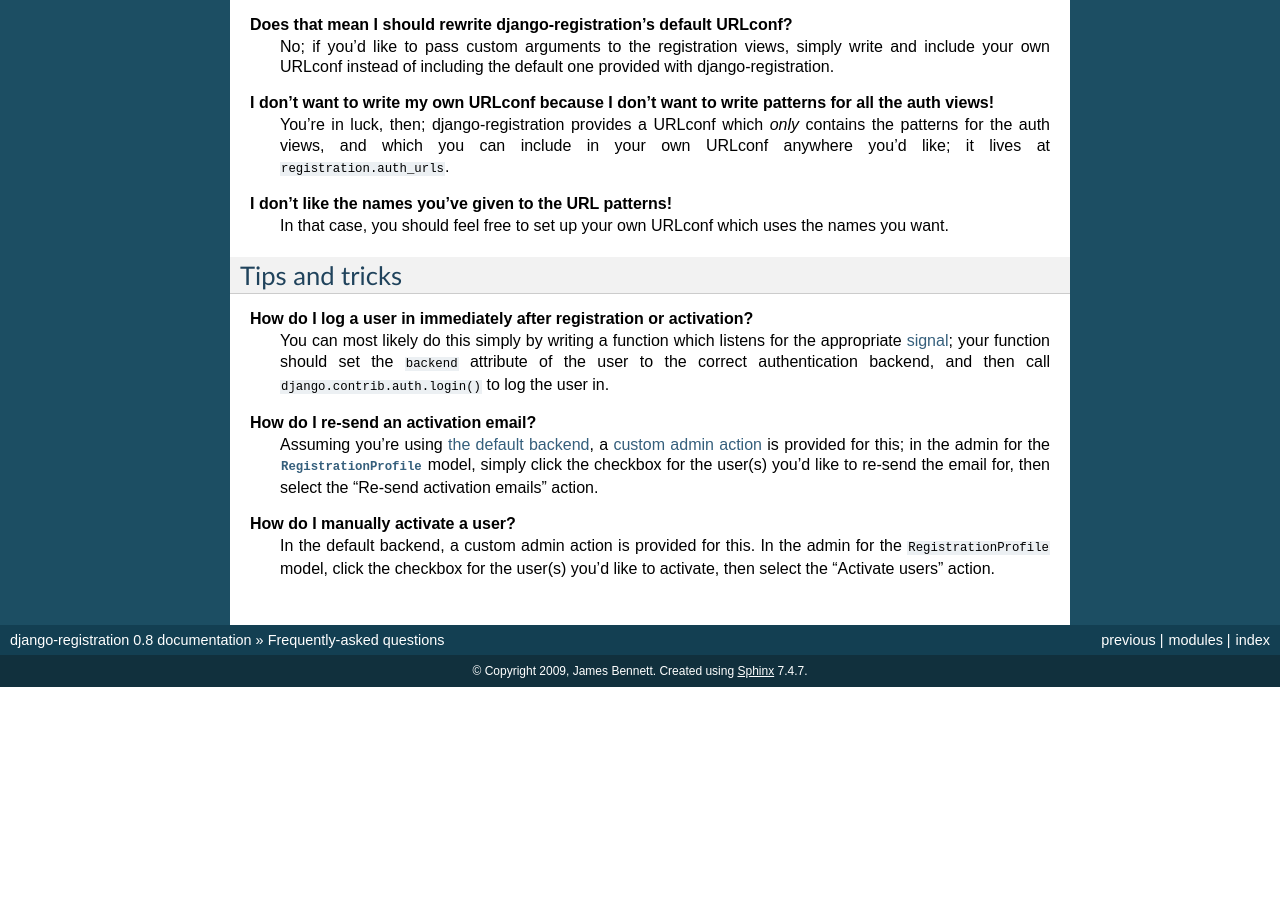
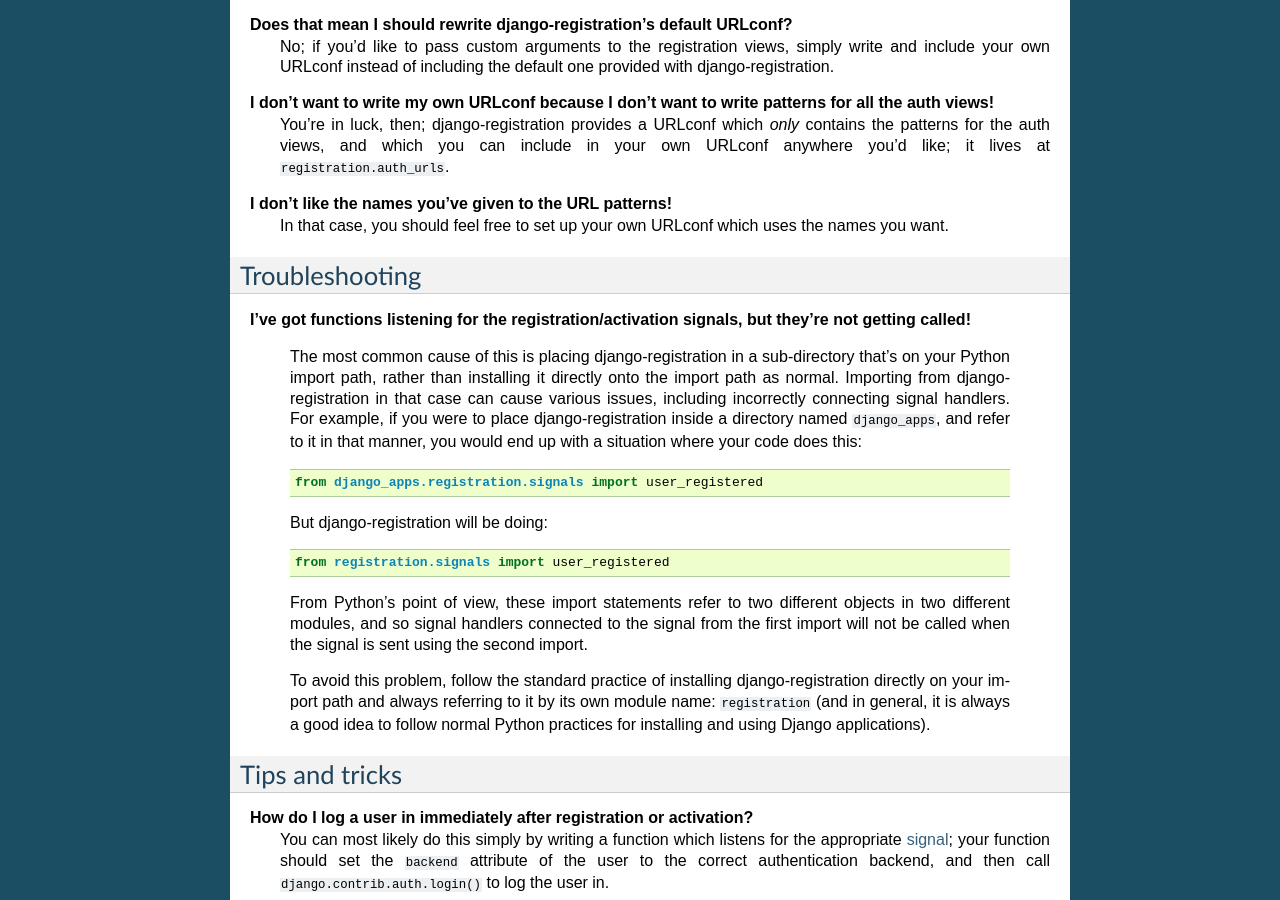
Before and after one commit to plivo/django-registration, a Sphinx documentation site: the page built from docs/faq.rst, in a window 1280 px wide and 900 px high, scrolled down 1219 px. Built offline with Sphinx 7.4.7, drawn with Linux system fonts in a browser that asks for light colours; before the commit the page ends 1906 px from its top, so only the background shows below that.

Commit message:
Add FAQ item explaining that it's a bad idea to deliberately break normal package installation.

```diff
--- a/docs/faq.rst
+++ b/docs/faq.rst
@@ -105,6 +105,38 @@ Configuration
     which uses the names you want.
 
 
+Troubleshooting
+---------------
+
+**I've got functions listening for the registration/activation signals, but they're not getting called!**
+
+    The most common cause of this is placing django-registration in a
+    sub-directory that's on your Python import path, rather than
+    installing it directly onto the import path as normal. Importing
+    from django-registration in that case can cause various issues,
+    including incorrectly connecting signal handlers. For example, if
+    you were to place django-registration inside a directory named
+    ``django_apps``, and refer to it in that manner, you would end up
+    with a situation where your code does this::
+
+        from django_apps.registration.signals import user_registered
+
+    But django-registration will be doing::
+
+        from registration.signals import user_registered
+
+    From Python's point of view, these import statements refer to two
+    different objects in two different modules, and so signal handlers
+    connected to the signal from the first import will not be called
+    when the signal is sent using the second import.
+
+    To avoid this problem, follow the standard practice of installing
+    django-registration directly on your import path and always
+    referring to it by its own module name: ``registration`` (and in
+    general, it is always a good idea to follow normal Python
+    practices for installing and using Django applications).
+
+
 Tips and tricks
 ---------------
 
```
